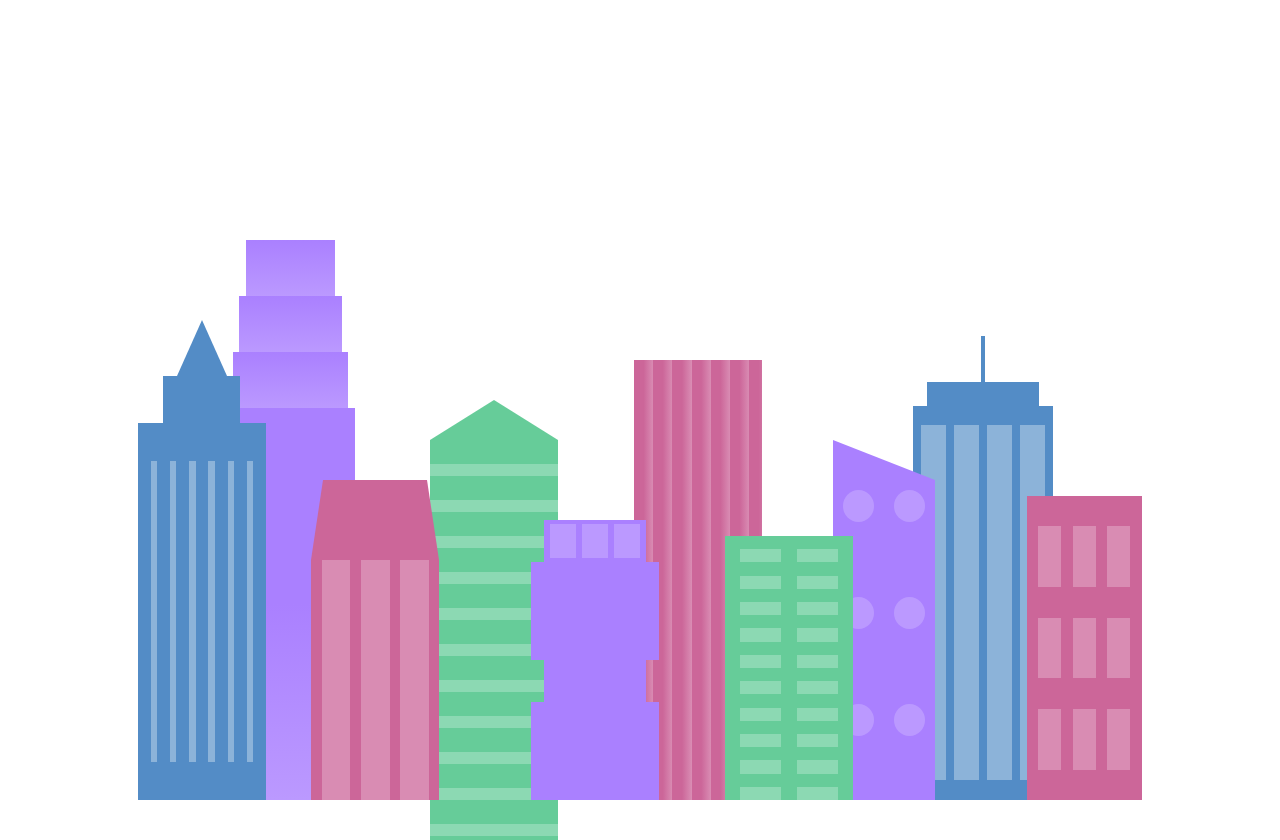
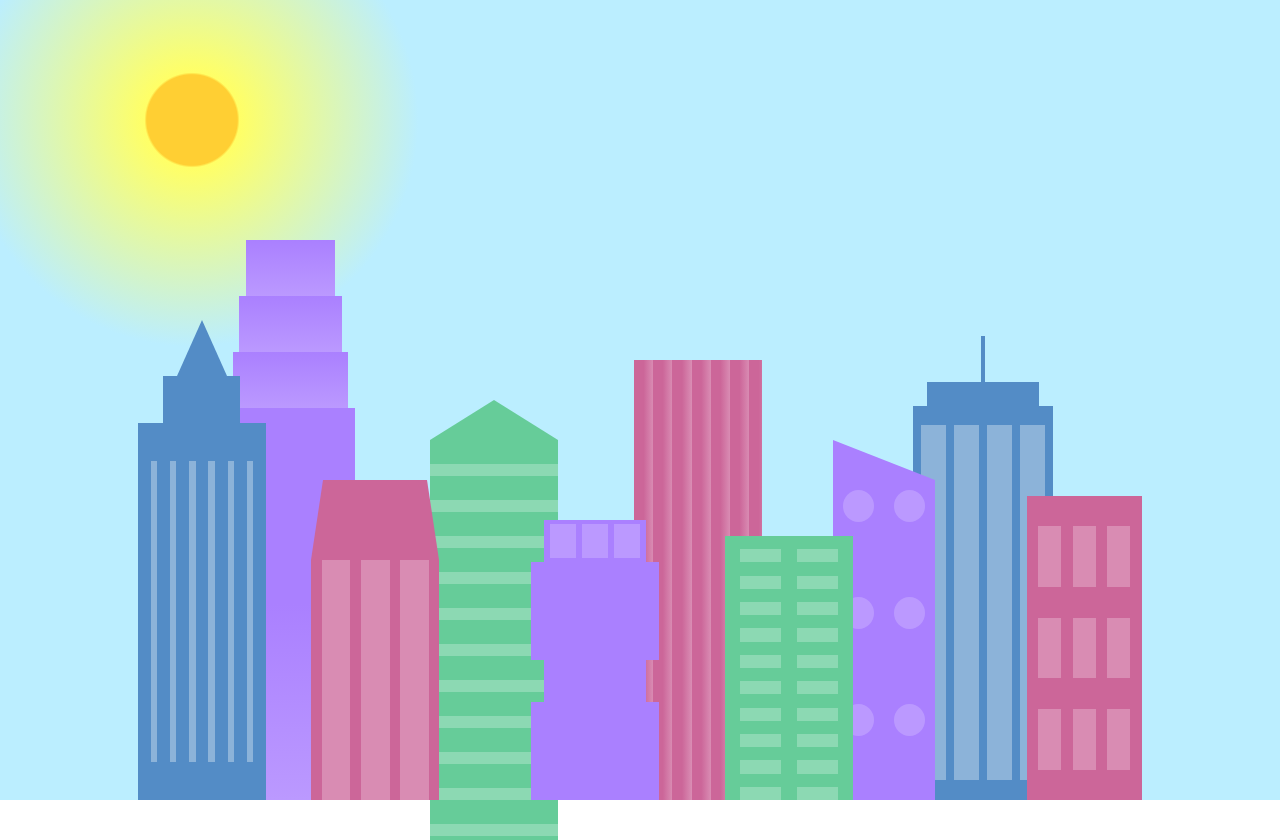
Before and after one commit to bizzylizzy04/skyline, a plain HTML site: page index.html in a window 1280 px wide. Drawn offline with Linux system fonts and the light colour scheme.

Commit message:
Update index.html

```diff
--- a/index.html
+++ b/index.html
@@ -6,9 +6,8 @@
     <meta charset="utf-8">
     <meta name="viewport" content="width=device-width, initial-scale=1.0" />
   </head>
-
   <body>
-    <div class="background-buildings">
+    <div class="background-buildings sky">
       <div></div>
       <div></div>
       <div class="bb1 building-wrap">
```
